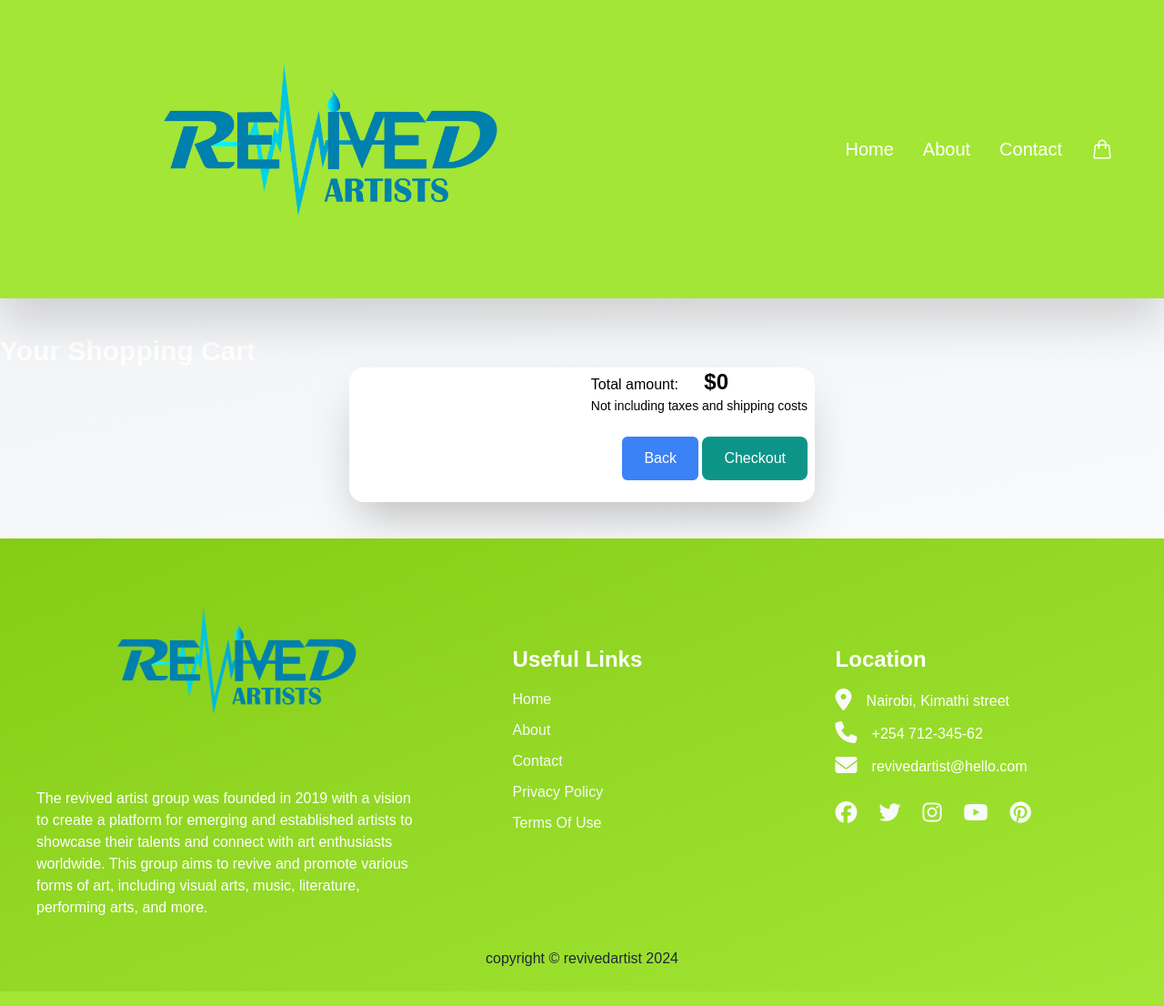
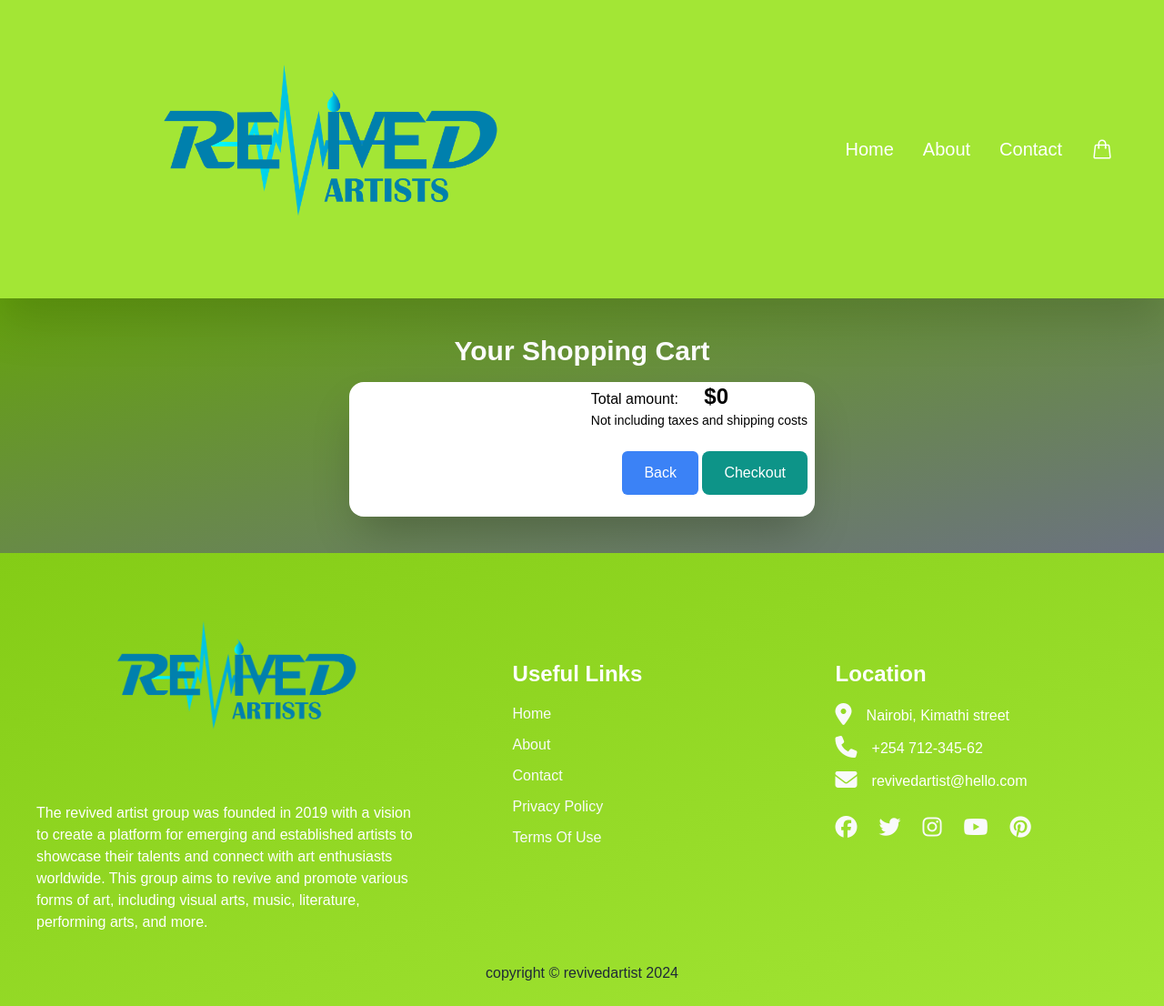
Before and after one commit to zablon-oigo/art, a Django app: page /cart/ in a window 1280 px wide. Shown: the whole page at 91% size. Run offline with Django 4.2, Linux system fonts and the light colour scheme; style sheets or scripts are compiled from the project's sources; parts of the project's set-up code (start-up, migrations or seed data) failed here and were passed over; some libraries are stand-ins or nearby versions.

Commit message:
changed background color

```diff
--- a/templates/cart/detail.html
+++ b/templates/cart/detail.html
@@ -4,8 +4,8 @@
 Your Shopping Cart
 {% endblock %}
 {% block content %}
-<div class="bg-gradient-to-br min-h-full from-gray-100 to-gray-50 py-10 ">
-    <h2 class="text-3xl text-white font-semibold capitalize">your shopping cart</h2>
+<div class="bg-gradient-to-br min-h-full from-lime-600 to-gray-500 py-10 ">
+    <h2 class="text-3xl text-white font-semibold capitalize text-center mb-4">your shopping cart</h2>
        <div class="md:w-2/5 mx-auto  bg-white shadow-2xl rounded-2xl">
         {% for item in cart %}
         {% with product=item.product %}
```
